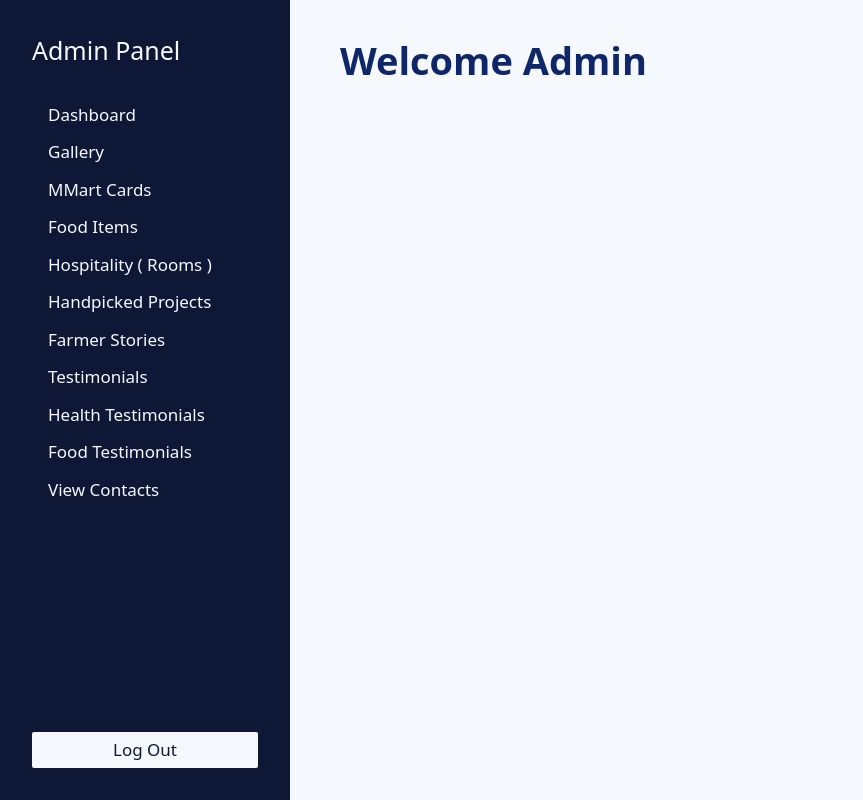
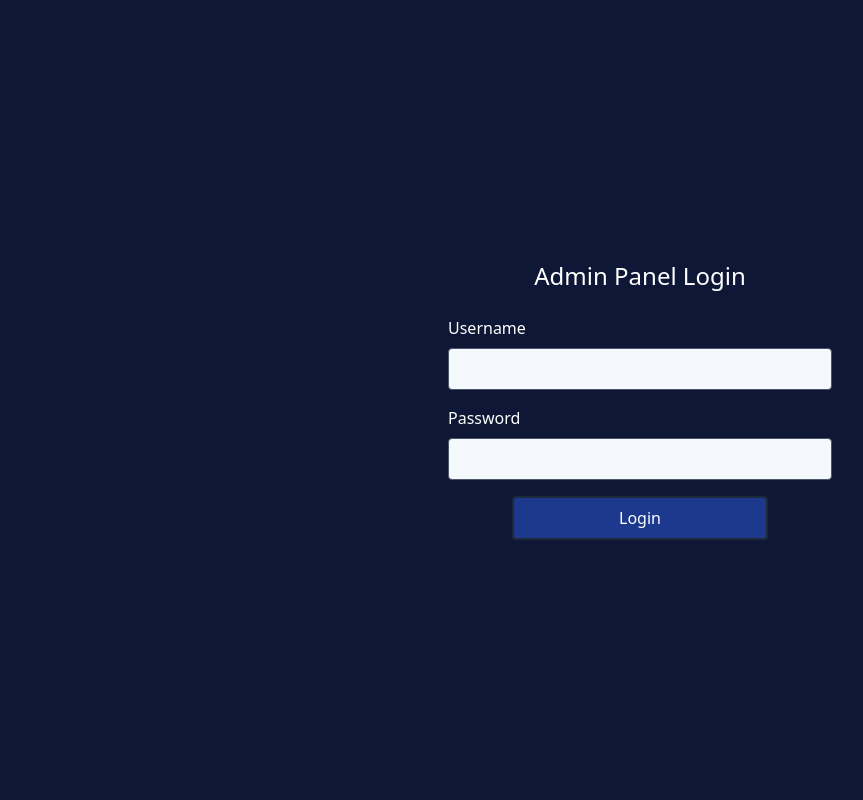
Before and after one commit to vandita-satarde/Dhamanjali-Group, a React (Vite) app in the folder adminpanel/: page / in a window 1280 px wide. Shown: the whole page, without its empty margins (0-863 px from the left). Built offline with nearby package versions, Linux system fonts and the light colour scheme.

Commit message:
added adminpanel login page

```diff
--- a/adminpanel/package.json
+++ b/adminpanel/package.json
@@ -15,7 +15,7 @@
     "lucide-react": "^0.552.0",
     "react": "^19.1.1",
     "react-dom": "^19.1.1",
-    "react-router-dom": "^7.9.5",
+    "react-router-dom": "^7.9.6",
     "tailwindcss": "^4.1.16"
   },
   "devDependencies": {
--- a/adminpanel/src/App.jsx
+++ b/adminpanel/src/App.jsx
@@ -1,5 +1,6 @@
 import { BrowserRouter as Router, Routes, Route } from 'react-router-dom'
 import './App.css'
+import Login from './pages/Login'
 import Dashboard from './pages/Dashboard'
 import Gallery from './pages/AddGallery'
 import MartCards from './pages/MartCards'
@@ -18,8 +19,8 @@ function App() {
     <Router>
       <div>
         <Routes>
-          {/* <Route path='/' element={<Login />} /> */}
-          <Route path='/' element={<Dashboard />} />
+          <Route path='/' element={<Login />} />
+          <Route path='/dashboard' element={<Dashboard />} />
           <Route path='/gallery' element={<Gallery />} />
           <Route path='/mart' element={<MartCards />} />
           <Route path='/food' element={<FoodItems />} />
--- a/adminpanel/src/components/Sidebar.jsx
+++ b/adminpanel/src/components/Sidebar.jsx
@@ -31,7 +31,7 @@ function Sidebar() {
         <div>
           <p className='text-[25px] hidden md:block'>Admin Panel</p>
           <div className='py-18 md:py-8 px-2 md:px-4 space-y-4 md:space-y-5 lg:space-y-3 '>
-            <p><Link to='/' >Dashboard</Link></p>
+            <p><Link to='/dashboard' >Dashboard</Link></p>
             <p><Link to='/gallery' >Gallery</Link></p>
             <p><Link to='/mart' >MMart Cards</Link></p>
             <p><Link to='/food' >Food Items</Link></p>
--- /dev/null
+++ b/adminpanel/src/pages/Login.jsx
@@ -0,0 +1,70 @@
+import React, { useState } from 'react';
+import { useNavigate } from 'react-router-dom';
+
+function Login() {
+    const [username, setUsername] = useState("");
+    const [password, setPassword] = useState("");
+    const [error, setError] = useState("");
+
+    const navigate = useNavigate();
+
+    // Hardcoded credentials
+    const correctUsername = "admin@gmail.com";
+    const correctPassword = "admin@123";
+
+    const handleLogin = () => {
+        if (username === correctUsername && password === correctPassword) {
+            setError("");
+            navigate("/dashboard"); // redirect to dashboard
+        } else {
+            setError("Invalid username or password");
+        }
+    };
+
+    return (
+        <>
+            <div className="flex justify-center items-center min-h-screen bg-[#0E1836] text-white">
+                <form
+                    className="max-w-sm w-full"
+                    onSubmit={(e) => e.preventDefault()}  // prevent page reload
+                >
+                    <h2 className="text-2xl mb-6 text-center">Admin Panel Login</h2>
+
+                    <label className="block mb-2">Username</label>
+                    <input
+                        type="text"
+                        className="w-full p-2 mb-4 rounded bg-[#F5F9FE] text-black border border-gray-600 focus:outline-none"
+                        value={username}
+                        onChange={(e) => setUsername(e.target.value)}
+                        required
+                    />
+
+                    <label className="block mb-2">Password</label>
+                    <input
+                        type="password"
+                        className="w-full p-2 mb-4 rounded bg-[#F5F9FE] text-black border border-gray-600 focus:outline-none"
+                        value={password}
+                        onChange={(e) => setPassword(e.target.value)}
+                        required
+                    />
+
+                    {error && (
+                        <p className="text-red-400 text-center mb-3">{error}</p>
+                    )}
+
+                    <div className='text-center'>
+                        <button
+                            type="button"
+                            onClick={handleLogin}
+                            className=" max-w-3xs w-full bg-blue-900 border-2 border-gray-800 hover:border-2 hover:border-gray-600 p-2 rounded text-white "
+                        >
+                            Login
+                        </button>
+                    </div>
+                </form>
+            </div>
+        </>
+    );
+};
+
+export default Login;
```
Also changed, not shown: 1 other file (tests, documents, lock files or other folders).
